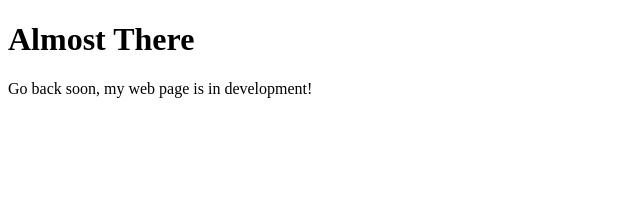
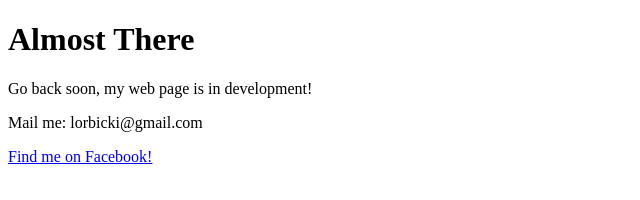
Before and after one commit to lhonardo/lhonardo.github.io, a plain HTML site: page index.html in a window 1280 px wide. Shown: the whole page, without its empty margins (0-640 px from the left). Drawn offline with Linux system fonts and the light colour scheme.

Commit message:
add contacts information

```diff
--- a/index.html
+++ b/index.html
@@ -3,5 +3,9 @@
 <body>
 <h1>Almost There</h1>
 <p>Go back soon, my web page is in development!</p>
+
+<p>Mail me: lorbicki@gmail.com</p>
+
+<a href="facebook.com/rsleo">Find me on Facebook!</a>
 </body>
 </html>
```
